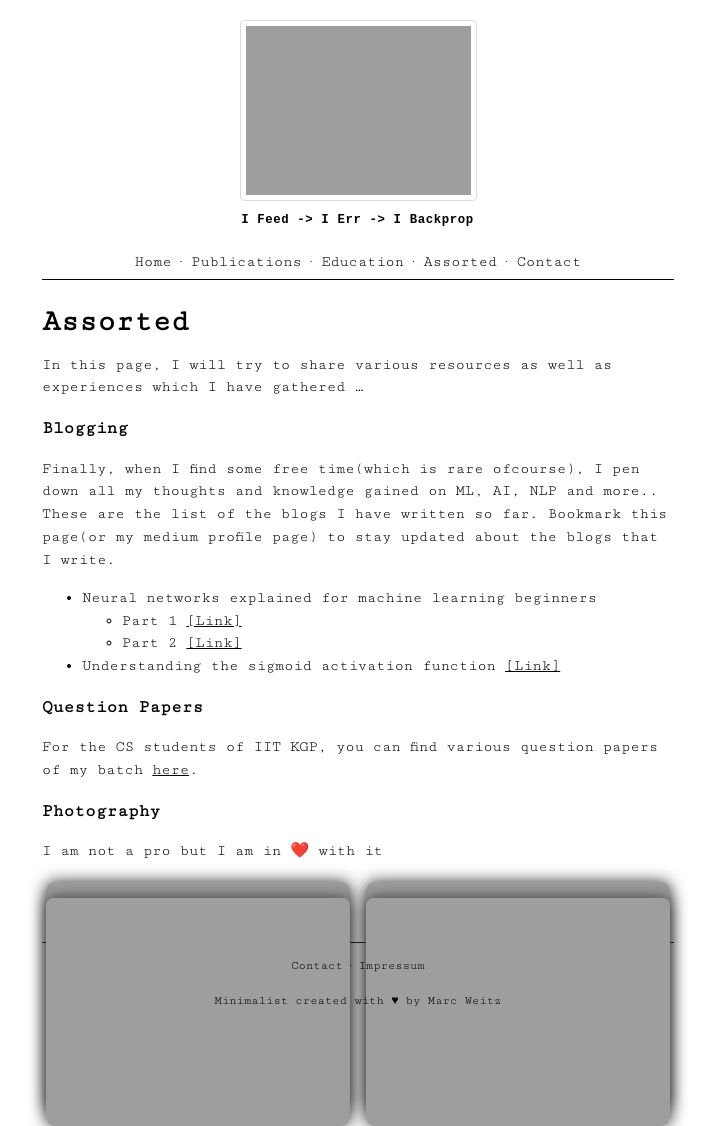
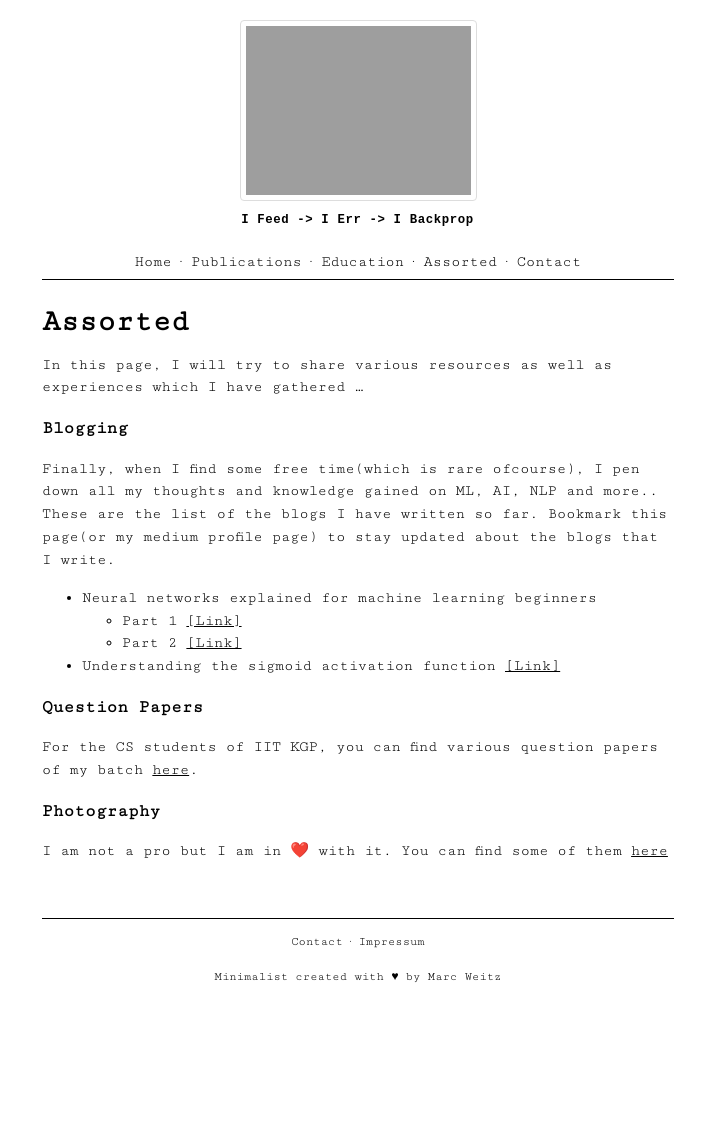
Before and after one commit to bhanu77prakash/bhanu77prakash.github.io, a Jekyll site: the page built from assorted.md, in a window 1280 px wide. Shown: the whole page, without its empty margins (282-997 px from the left). Built offline with Jekyll 4.4.1, drawn with Linux system fonts in a browser that asks for light colours; after the commit the page ends 1021 px from its top, so only the background shows below that.

Commit message:
updated site

```diff
--- a/_layouts/default.html
+++ b/_layouts/default.html
@@ -11,22 +11,6 @@
       <h1>{{title}}</h1>
       {% endif %}
       {{content}}
-      {% if page.title == "Assorted"  %}
-      <div class="gallery" id="gallery">
-        {% for y in (1..4) %}
-          <div class="gallery-item">
-              <div class="content"><img src="{{site.url}}{{site.baseurl}}/assets/images/photography/image{{forloop.index}}.jpg" alt=""></div>
-          </div>
-          <!-- <div class="responsive">
-            <div class="gallery">
-              <a target="_blank" href="{{site.url}}{{site.baseurl}}/assets/images/photography/image{{forloop.index}}.jpg">
-                <img src="{{site.url}}{{site.baseurl}}/assets/images/photography/image{{forloop.index}}.jpg" alt="image" width="200" height="100">
-              </a>
-            </div>
-          </div> -->
-        {% endfor %}
-      </div>
-      {% endif %}
 		</div>
     {% include footer.html %}
 	</div>
--- a/assorted.md
+++ b/assorted.md
@@ -14,4 +14,4 @@ Finally, when I find some free time(which is rare ofcourse), I pen down all my t
 For the CS students of IIT KGP, you can find various question papers of my batch [here](https://drive.google.com/open?id=119-uZHP9iX56l1MbTCnPceoVJtizJFDK).
 
 ### Photography
-I am not a pro but I am in ❤️ with it
+I am not a pro but I am in ❤️ with it. You can find some of them [here](/gallery/)
```
Also changed, not shown: _includes/gallery.html (+17 -32 lines).
